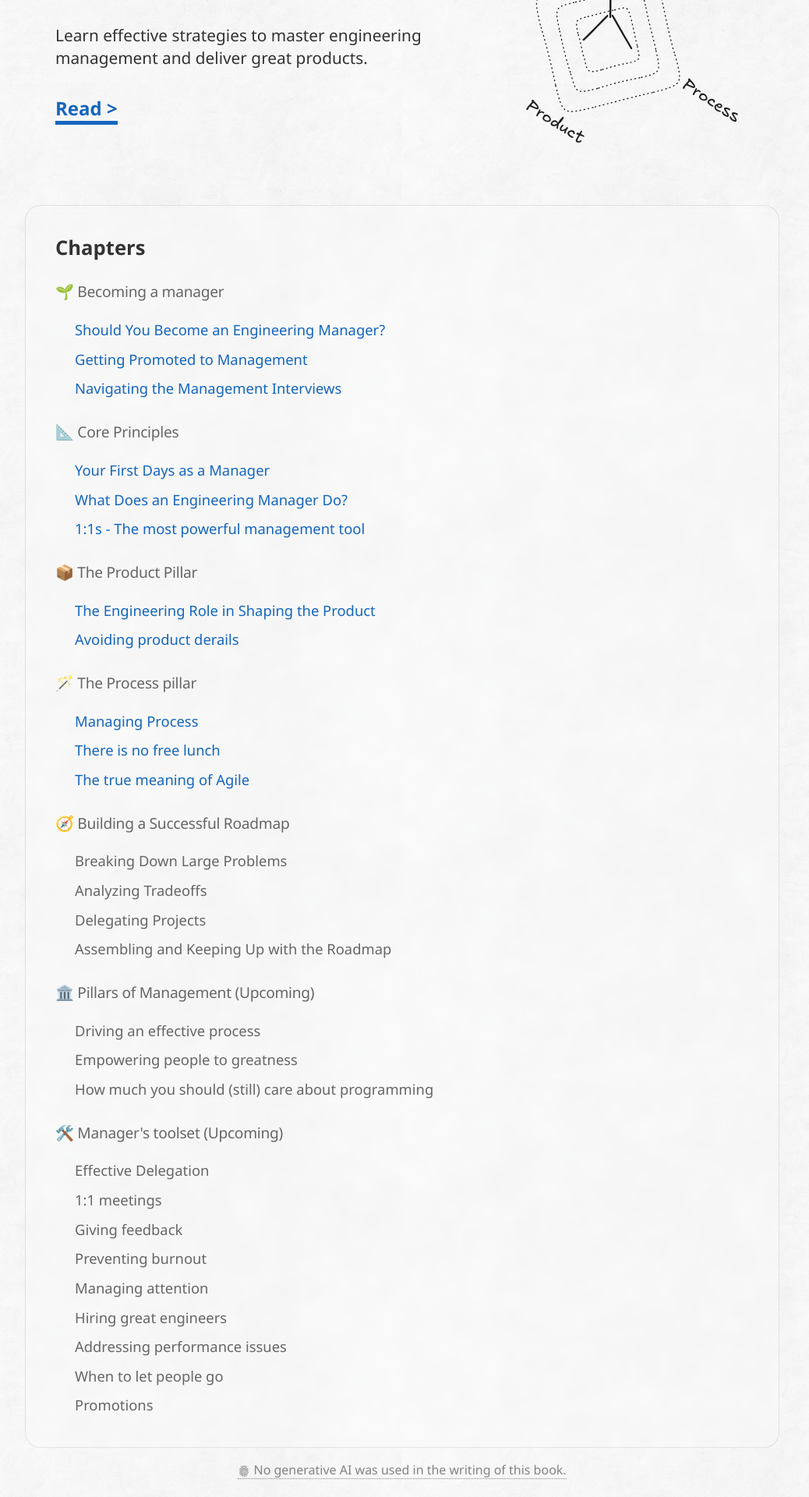
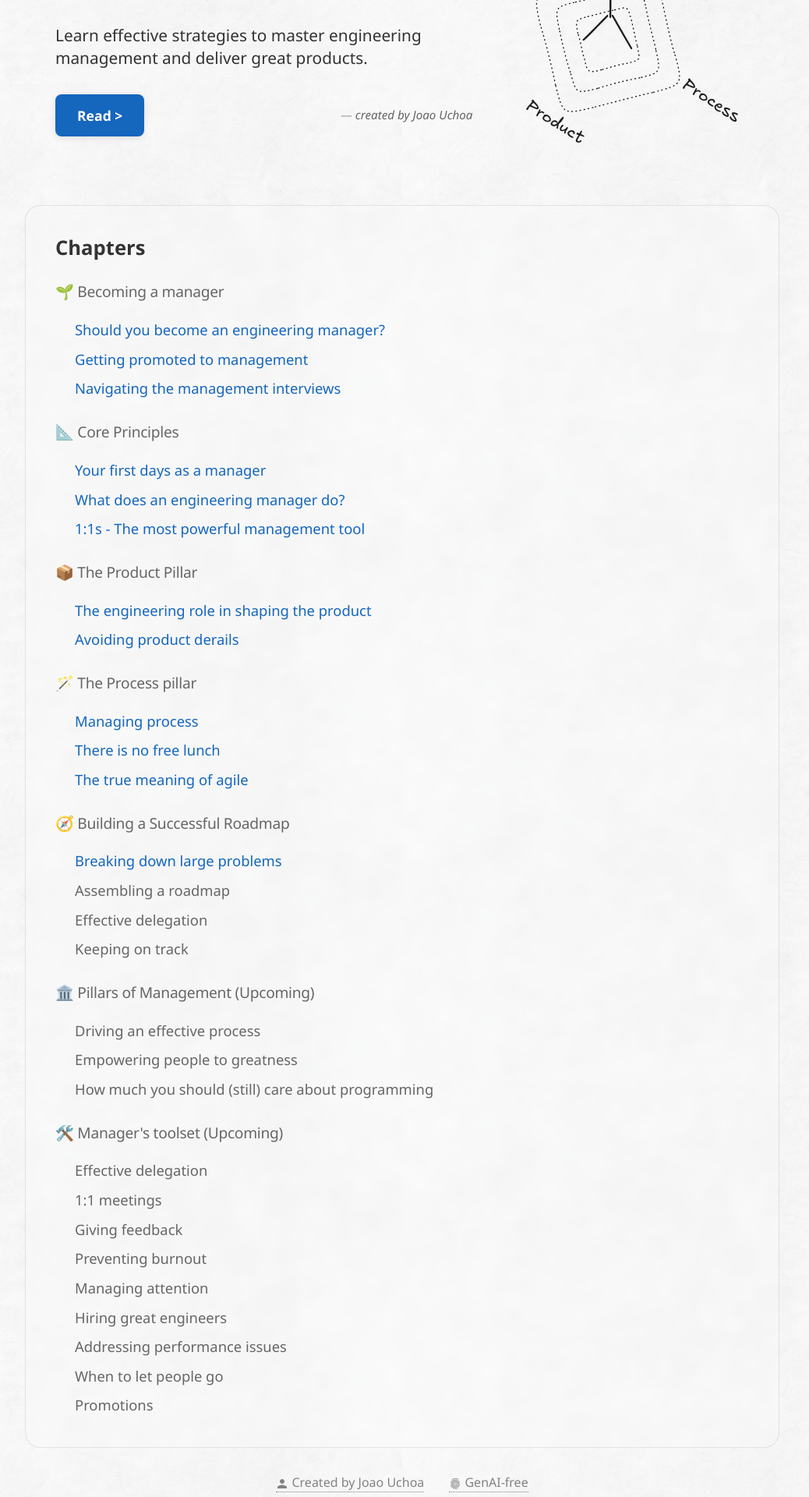
Before and after one commit to JampaUchoa/the-art-of-engineering-management, a Next.js app: page / in a window 1280 px wide. Shown: the part 320-2240 px from the top of the page at 78% size, without its empty margins (124-1162 px from the left). Built offline with nearby package versions, Linux system fonts and the light colour scheme.

Commit message:
lots of improvements

```diff
--- a/_chapters/12_breaking-down-large-problems.md
+++ b/_chapters/12_breaking-down-large-problems.md
@@ -2,16 +2,16 @@
 title: "Breaking Down Large Problems and Prioritizing the Right Things"
 section: Roadmap
 slug: breaking-down-large-problems
-ready: false
+ready: true
 ---
 
 # Breaking down large problems and prioritizing the right things
 
-The longer your team exists, the more likely you will see feature requests pile up. While this is often a sign of success, it can quickly become overwhelming. This scenario is the opposite of [product derailment](/chapters/8/avoiding-product-derailment). Instead of searching for work, your team is swamped with potential new features.
+The longer your team exists, the more likely you will see feature requests pile up. While this is a sign of success, it quickly becomes overwhelming.
 
 Feature requests come in many forms. They can be abstract, like a CEO saying, “Let's build our own content distribution store,” which requires a lot of refinement. Or, they can be very specific, like, “Every day, we need to send a PDF listing all company actions from that day.”
 
-The challenge is deciding which requests to prioritize, since taking on every project usually isn't an option. And even if you could, it's crucial to confirm that each feature will actually deliver on its promised value.
+The challenge is deciding which requests to prioritize, since taking on every project usually isn't an option.
 
 ## Triaging Feature Requests
 
--- a/src/app/_components/chapter/navigator.scss
+++ b/src/app/_components/chapter/navigator.scss
@@ -4,7 +4,7 @@
     align-items: center;
     gap: 20px;
     padding: 1rem;
-    max-width: 320px;
+    max-width: 600px;
     margin: 0 auto;
     .next {
         flex-grow: 1;
@@ -15,53 +15,117 @@
     }
 
     a {
-        border: 3px solid #2b6cb0;
-        border-bottom: 3px solid #054487;
-        background-color: #2b6cb0;
+        background: var(--accent-color);
         color: #fff;
-        padding: 7px 5px;
+        padding: 20px 24px;
         text-decoration: none;
-        transition: all 0.2s ease;
-        border-radius: 15px;
+        transition: all 0.3s ease;
+        border-radius: 12px;
         display: flex;
-        justify-content: end;
+        justify-content: space-between;
         align-items: center;
+        gap: 16px;
+        box-shadow: 0 4px 12px rgba(0, 0, 0, 0.1);
+        border: none;
+        position: relative;
+        overflow: hidden;
+        min-height: 80px;
+
+        &::before {
+            content: '';
+            position: absolute;
+            top: 0;
+            left: -100%;
+            width: 100%;
+            height: 100%;
+            background: linear-gradient(
+                90deg,
+                transparent,
+                rgba(255, 255, 255, 0.1),
+                transparent
+            );
+            transition: left 0.6s ease;
+        }
 
         span{
             display: block;
+            text-align: left;
         }
+
         .subtext {
-            color: #fafafa;
-            font-size: 0.85rem;
+            color: rgba(255, 255, 255, 0.85);
+            font-size: 0.9rem;
+            font-weight: 500;
+            margin-bottom: 4px;
+            text-transform: uppercase;
+            letter-spacing: 0.5px;
         }
+
         .chapter-title{
-            font-size: 1.2rem;
+            font-size: 1.25rem;
             margin: 0;
-            font-weight: 500;
-            line-height: 1.4;
+            font-weight: 600;
+            line-height: 1.3;
+            color: #fff;
         }
 
         &:hover {
-            background-color: #054487;
-            border-color: #054487;
-            color: #fff;
+            background: var(--accent-color-darker);
+            transform: translateY(-2px);
+            box-shadow: 0 6px 20px rgba(0, 0, 0, 0.15);
+
+            &::before {
+                left: 100%;
+            }
+
             .subtext {
                 color: #fff;
             }
         }
 
+        &:active {
+            transform: translateY(0);
+        }
+
         &.disabled {
             pointer-events: none;
-            background-color: var(--primary-text);
-            color: var(--background);
-            justify-content: left;
-            gap: 10px;
+            background: linear-gradient(135deg, #64748b 0%, #475569 100%);
+            color: #f1f5f9;
+            justify-content: center;
+            gap: 16px;
+            box-shadow: 0 4px 12px rgba(0, 0, 0, 0.15);
+            border: 1px solid rgba(255, 255, 255, 0.1);
+            font-size: 1.1rem;
+            font-weight: 500;
+            text-align: center;
+
+            &:hover {
+                transform: none;
+                box-shadow: 0 4px 12px rgba(0, 0, 0, 0.15);
+            }
+
+            &::before {
+                display: none;
+            }
         }
     }
 
     svg {
         vertical-align: middle;
-        font-size: 3rem;
-        padding: 0 4px;
+        font-size: 2.5rem;
+        padding: 0;
+        flex-shrink: 0;
+        opacity: 0.9;
+        transition: all 0.3s ease;
+    }
+
+    a:hover svg {
+        opacity: 1;
+        transform: translateX(4px);
+    }
+
+    a.disabled svg {
+        font-size: 1.8rem;
+        opacity: 0.8;
     }
 }
--- a/src/app/_components/footer/Footer.tsx
+++ b/src/app/_components/footer/Footer.tsx
@@ -1,15 +1,17 @@
 import AIFree from "./ai-free";
+import Link from "next/link";
+import { IoMdPerson } from "react-icons/io";
 import "./footer.scss"
+
 export default function Footer() {
     return (
         <div className="book-content chapter-footer">
-            <p>
-                {/* Contributions are welcome! Feel free to open any
-                <a href="https://github.com/JampaUchoa/the-art-of-engineering-management/issues"> issues </a>
-                for ideas, feedback, or questions. */}
-            </p>
-
-            <AIFree />
+            <div className="footer-links">
+                <Link href="/about/author" className="footer-link">
+                    <IoMdPerson /> Created by Joao Uchoa
+                </Link>
+                <AIFree />
+            </div>
         </div>
     );
 }
--- a/src/app/_components/footer/ai-free.tsx
+++ b/src/app/_components/footer/ai-free.tsx
@@ -3,8 +3,8 @@ import { IoMdFingerPrint } from "react-icons/io";
 
 export default function AIFree() {
     return (
-        <Link href="/about/why-no-ai" className="ai-free-link">
-            <IoMdFingerPrint/>  No generative AI was used in the writing of this book.
+        <Link href="/about/why-no-ai" className="footer-link">
+            <IoMdFingerPrint/> GenAI-free
         </Link>
     );
 }
--- a/src/app/_components/footer/footer.scss
+++ b/src/app/_components/footer/footer.scss
@@ -1,5 +1,6 @@
 .chapter-footer{
     margin-bottom: 3em;
+    padding: 2em 1em;
     font-size: 1em;
     text-align: center;
     color: var(--secondary-text);
@@ -7,12 +8,21 @@
             vertical-align: middle;
     }
 
-    .ai-free-link {
+    .footer-links {
+        display: flex;
+        justify-content: center;
+        align-items: center;
+        gap: 2em;
+        flex-wrap: wrap;
+    }
+
+    .footer-link {
         color: inherit;
         text-decoration: none;
         border-bottom: 1px dotted currentColor;
         opacity: 0.8;
         transition: opacity 0.2s ease;
+        white-space: nowrap;
 
         &:hover {
             opacity: 1;
--- a/src/app/_components/intro/intro.scss
+++ b/src/app/_components/intro/intro.scss
@@ -49,17 +49,97 @@
         margin: 0 auto;
     }
 
+    .buttons-and-author {
+        display: flex;
+        justify-content: space-between;
+        align-items: center;
+        margin-top: 2em;
+
+        .author-credit {
+            margin: 0;
+            font-size: 0.95em;
+            opacity: 0.75;
+            font-style: italic;
+
+            a {
+                color: var(--text-color, #333);
+                text-decoration: none;
+                position: relative;
+                transition: all 0.2s ease;
+
+                &::before {
+                    content: "— ";
+                    opacity: 0.6;
+                }
+
+                &:hover {
+                    opacity: 1;
+                    color: var(--accent-color);
+                }
+
+                &:hover::after {
+                    content: "";
+                    position: absolute;
+                    bottom: -2px;
+                    left: 0;
+                    width: 100%;
+                    height: 1px;
+                    background: var(--accent-color);
+                    opacity: 0.5;
+                }
+            }
+        }
+    }
+
     .get-started {
         text-decoration: none;
-        font-size: 1.5em;
-        color: var(--accent-color);
-        font-weight: 900;
-        transition: all 0.3s linear;
-        .chapter-title{
-            border-bottom: 5px solid;
+        display: inline-flex;
+        align-items: center;
+        gap: 8px;
+        padding: 14px 28px;
+        background: var(--accent-color);
+        color: white;
+        font-size: 1.1em;
+        font-weight: 600;
+        border-radius: 8px;
+        transition: all 0.3s ease;
+        box-shadow: 0 2px 8px rgba(0, 0, 0, 0.1);
+        position: relative;
+        overflow: hidden;
+
+        .chapter-title {
+            position: relative;
+            z-index: 2;
         }
-        &:hover{
-            color: var(--accent-color-darker);
+
+        &::before {
+            content: '';
+            position: absolute;
+            top: 0;
+            left: -100%;
+            width: 100%;
+            height: 100%;
+            background: linear-gradient(
+                90deg,
+                transparent,
+                rgba(255, 255, 255, 0.15),
+                transparent
+            );
+            transition: left 0.5s ease;
+        }
+
+        &:hover {
+            background: var(--accent-color-darker);
+            transform: translateY(-2px);
+            box-shadow: 0 4px 16px rgba(0, 0, 0, 0.2);
+
+            &::before {
+                left: 100%;
+            }
+        }
+
+        &:active {
+            transform: translateY(0);
         }
     }
 }
--- a/src/app/_components/intro/intro.tsx
+++ b/src/app/_components/intro/intro.tsx
@@ -16,12 +16,15 @@ export default function Intro() {
             Learn effective strategies to master engineering management and deliver great products.
           </p>
         </div>
-        <div className="buttons intro-text">
+        <div className="buttons-and-author intro-text">
           <a className="get-started" href={`/chapters/${chapter1.slug}`}>
             <div>
               <span className="chapter-title">Read &gt;</span>
             </div>
           </a>
+          <p className="author-credit">
+            <a href="/about/author">created by Joao Uchoa</a>
+          </p>
         </div>
       </div>
       <div className="hero">
--- a/src/lib/toc.ts
+++ b/src/lib/toc.ts
@@ -10,40 +10,40 @@ const plannedChapters = [
     {
         "title": "🌱 Becoming a manager",
         "subtopics": [
-            "Should You Become an Engineering Manager?",
-            "Getting Promoted to Management",
-            "Navigating the Management Interviews"
+            "Should you become an engineering manager?",
+            "Getting promoted to management",
+            "Navigating the management interviews"
         ]
     },
     {
         "title": "📐 Core Principles",
         "subtopics": [
-            "Your First Days as a Manager",
-            "What Does an Engineering Manager Do?",
+            "Your first days as a manager",
+            "What does an engineering manager do?",
             "1:1s - The most powerful management tool",
         ]
     },
     {
         "title": "📦 The Product Pillar",
         "subtopics": [
-            "The Engineering Role in Shaping the Product",
+            "The engineering role in shaping the product",
             "Avoiding product derails"
         ]
     }, {
         "title": "🪄 The Process pillar",
         "subtopics": [
-            "Managing Process",
+            "Managing process",
             "There is no free lunch",
-            "The true meaning of Agile",
+            "The true meaning of agile",
         ]
     },
     {
         "title": "🧭 Building a Successful Roadmap",
         "subtopics": [
-            "Breaking Down Large Problems",
-            "Analyzing Tradeoffs",
-            "Delegating Projects",
-            "Assembling and Keeping Up with the Roadmap"
+            "Breaking down large problems",
+            "Assembling a roadmap",
+            "Effective delegation",
+            "Keeping on track"
         ]
     },
     {
@@ -57,7 +57,7 @@ const plannedChapters = [
     {
         "title": "🛠️ Manager's toolset (Upcoming)",
         "subtopics": [
-            "Effective Delegation",
+            "Effective delegation",
             "1:1 meetings",
             "Giving feedback",
             "Preventing burnout",
```
Also changed, not shown: src/app/about/author/author.scss (added, +104 -0 lines), src/app/about/author/page.tsx (added, +57 -0 lines), public/assets/about/author-joao-uchoa.png (added).
